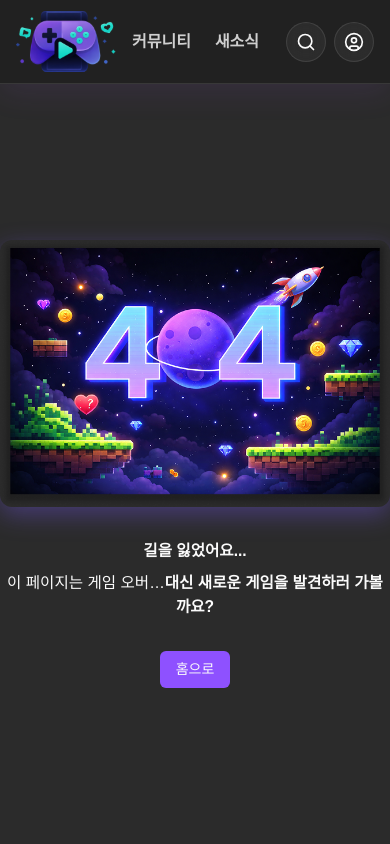
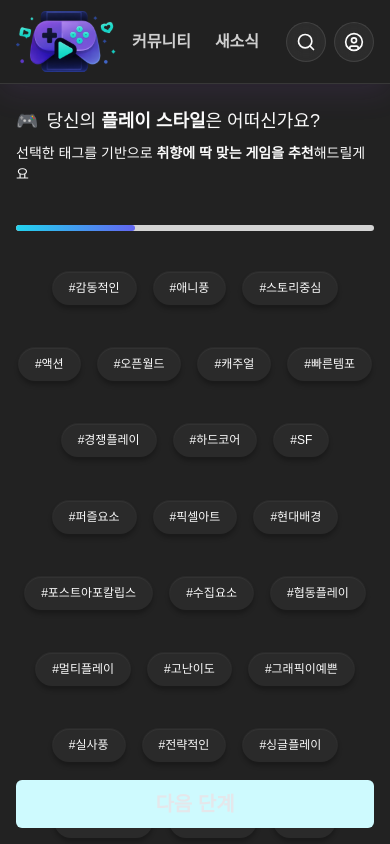
Before and after one commit to oz-union-14-team1/oz-union-fe-14-team1, a Next.js app: page /recommendation/tag in a window 390 px wide. Before the commit this address had no page. Shown: the top 844 px of the page. Built offline with nearby package versions, Linux system fonts and the light colour scheme.

Commit message:
feat: tag page 구현 (#38)
- OnboardingHeader 공통 헤더 컴포넌트 구현
- TagSelector 태그 선택 컴포넌트 구현
- NavButton 모바일/pc 분리
- ProgressBar 모바일/pc 분리
- 반응형 레이아웃 적용
- 배럴패턴 적용

```diff
--- /dev/null
+++ b/src/app/recommendation/layout.tsx
@@ -0,0 +1,51 @@
+'use client'
+
+import { usePathname } from 'next/navigation'
+
+import { NavButton } from '@/components'
+import { ProgressBar } from '@/components/common'
+import { cn } from '@/utils'
+
+const steps = ['tag', 'genre', 'result']
+
+export default function RecommendationLayout({
+  children,
+}: {
+  children: React.ReactNode
+}) {
+  const pathname = usePathname()
+  const currentStep = pathname.split('/').pop() || ''
+  const stepIndex = steps.indexOf(currentStep) + 1
+
+  return (
+    <div
+      className={cn(
+        'flex min-h-[calc(100dvh-5.25rem)]',
+        'flex-col',
+        'lg:items-center lg:justify-center'
+      )}
+    >
+      <div
+        className={cn(
+          'mx-auto w-full',
+          'flex-1 lg:flex-none',
+          'max-w-345',
+          'lg:h-185',
+          'flex flex-col',
+          'px-4 py-6 md:px-tablet md:py-10 lg:px-desktop lg:py-12'
+        )}
+      >
+        <main>{children}</main>
+
+        <footer className="mt-10 md:mt-14 lg:mt-20">
+          <ProgressBar
+            currentStep={stepIndex}
+            totalSteps={3}
+            className="mb-3 hidden md:block"
+          />
+          <NavButton />
+        </footer>
+      </div>
+    </div>
+  )
+}
--- /dev/null
+++ b/src/app/recommendation/tag/page.tsx
@@ -0,0 +1,35 @@
+import { OnboardingHeader, TagSelector } from '@/components'
+import { MOCK_TAGS } from '@/mocks/mockTags'
+
+async function getTags() {
+  // TODO: API 연동
+  return MOCK_TAGS
+}
+
+export default async function TagPage() {
+  const tags = await getTags()
+
+  return (
+    <>
+      <OnboardingHeader
+        emoji="🎮"
+        currentStep={1}
+        title={
+          <>
+            당신의 <span className="font-bold">플레이 스타일</span>은
+            어떠신가요?
+          </>
+        }
+        description={
+          <>
+            선택한 태그를 기반으로{' '}
+            <span className="font-bold">취향에 딱 맞는 게임을 추천</span>
+            해드릴게요
+          </>
+        }
+      />
+
+      <TagSelector tags={tags} />
+    </>
+  )
+}
--- /dev/null
+++ b/src/components/feature/recomendation/OnboardingHeader.tsx
@@ -0,0 +1,33 @@
+import { ProgressBar } from '@/components/common'
+
+type OnboardingHeaderProps = {
+  emoji: string
+  title: React.ReactNode
+  description: React.ReactNode
+  currentStep: number
+  totalSteps?: number
+}
+
+export function OnboardingHeader({
+  emoji,
+  title,
+  description,
+  currentStep,
+  totalSteps = 3,
+}: OnboardingHeaderProps) {
+  return (
+    <header className="mb-10 md:mb-8 lg:mb-10">
+      <h1 className="inline-flex items-center gap-2 text-[clamp(1.125rem,2.5vw,2rem)] text-text-light">
+        <span>{emoji}</span>
+        <span>{title}</span>
+      </h1>
+      <p className="mt-2 text-[clamp(0.875rem,1.5vw,1.5rem)] text-text-light">
+        {description}
+      </p>
+
+      <div className="mt-10 md:hidden">
+        <ProgressBar currentStep={currentStep} totalSteps={totalSteps} />
+      </div>
+    </header>
+  )
+}
--- /dev/null
+++ b/src/components/feature/recomendation/TagSelector.tsx
@@ -0,0 +1,41 @@
+'use client'
+
+import { useEffect, useState } from 'react'
+
+import Tag from '@/components/common/tag/Tag'
+import { useOnboardingStore } from '@/store/useOnboardingStore'
+import { shuffle } from '@/utils/shuffle'
+
+type TagData = {
+  id: string
+  name: string
+}
+
+type TagSelectorProps = {
+  tags: TagData[]
+}
+
+export function TagSelector({ tags }: TagSelectorProps) {
+  const [shuffledTags, setShuffledTags] = useState(tags)
+  const selectedTags = useOnboardingStore((state) => state.selectedTags)
+  const toggleTag = useOnboardingStore((state) => state.toggleTag)
+
+  useEffect(() => {
+    setShuffledTags(shuffle(tags))
+  }, [tags])
+
+  return (
+    <>
+      <div className="flex flex-wrap justify-center gap-x-4 gap-y-[clamp(32px,5vh,88px)] md:gap-x-6 md:gap-y-8 lg:gap-x-10 lg:gap-y-14">
+        {shuffledTags.map((tag) => (
+          <Tag
+            key={tag.id}
+            label={tag.name}
+            isSelected={selectedTags.includes(tag.id)}
+            onClick={() => toggleTag(tag.id)}
+          />
+        ))}
+      </div>
+    </>
+  )
+}
--- a/src/components/index.ts
+++ b/src/components/index.ts
@@ -15,3 +15,6 @@ export {
   SearchInputUi,
   SearchUserUi,
 } from '@/components/layout/ui'
+export { NavButton } from './feature/recomendation/NavButton'
+export { TagSelector } from './feature/recomendation/TagSelector'
+export { OnboardingHeader } from './feature/recomendation/OnboardingHeader'
```
